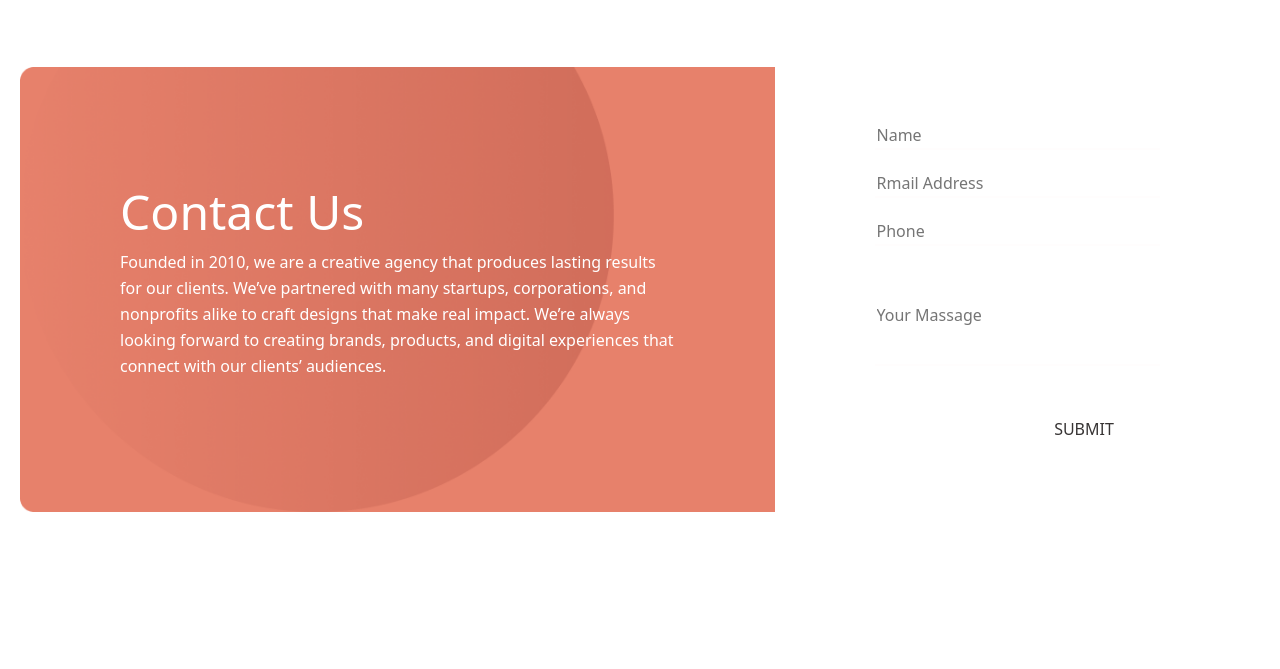
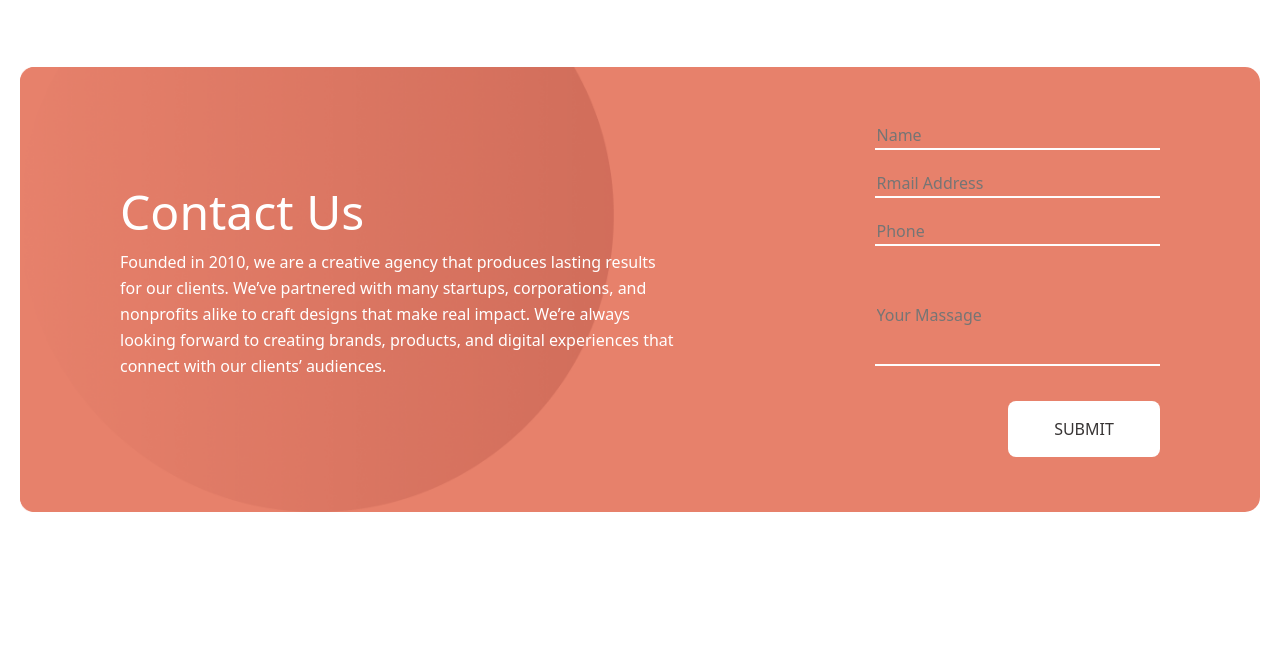
Before and after one commit to LochinbekKarimov2006/2-imtifon, a plain HTML site: page indrh7.html in a window 1280 px wide. Shown: the part 119-788 px from the top of the page. Drawn offline with nearby package versions, Linux system fonts and the light colour scheme; files that its build step writes are made by us from their sources.

Commit message:
Update _main.scss

```diff
--- a/scss/utilities/_main.scss
+++ b/scss/utilities/_main.scss
@@ -466,3 +466,6 @@ margin-bottom: 33px;
 .div-16-1{
     z-index: 10;
 }
+.div-18{
+    background-color: #e7816b;
+}
```
